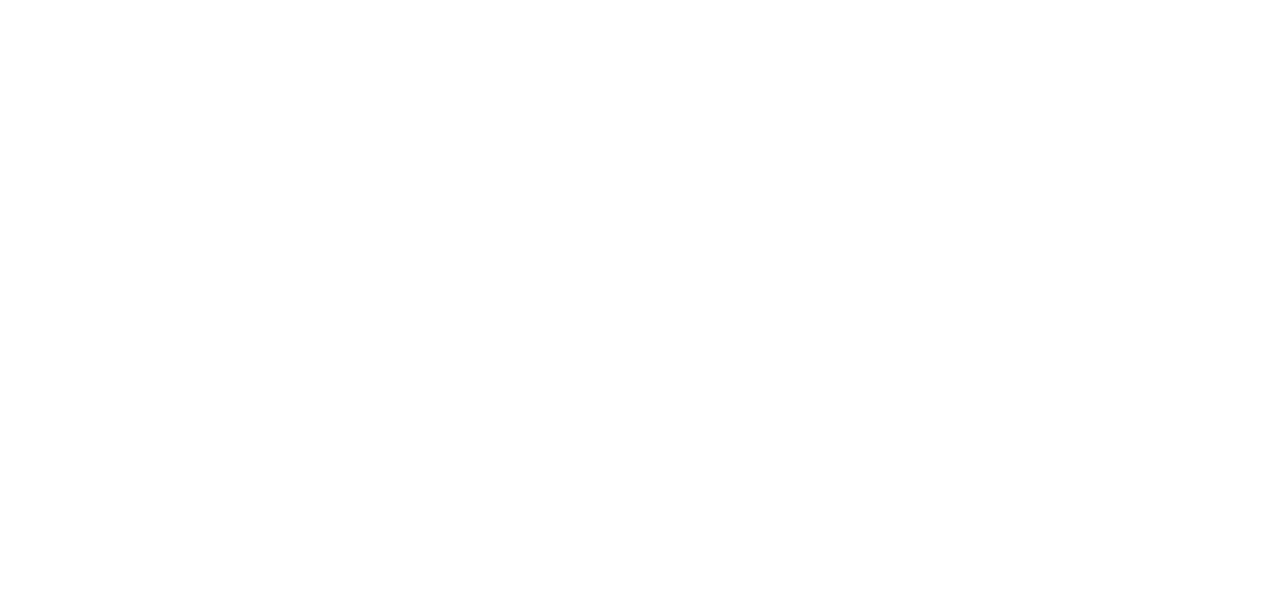
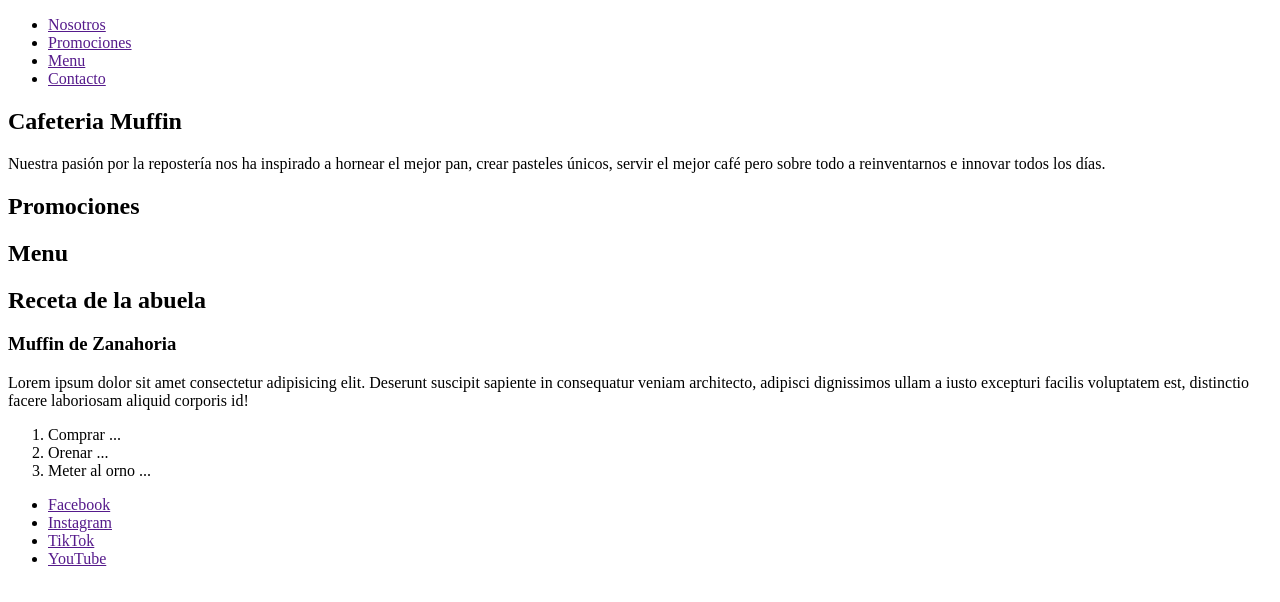
Before and after one commit to Velvett1521/pagina_web, a plain HTML site: page index.html in a window 1280 px wide. Drawn offline with Linux system fonts and the light colour scheme.

Commit message:
Commit de pagina v2

```diff
--- a/index.html
+++ b/index.html
@@ -1,11 +1,63 @@
 <!DOCTYPE html>
 <html lang="en">
+<!--Metadatos importantes para renderizar nuestra pagina-->
 <head>
     <meta charset="UTF-8">
     <meta name="viewport" content="width=device-width, initial-scale=1.0">
-    <title>Primer Pagina Guiño Guiño</title>
+    <title>Pasteleria: Muffin</title>
 </head>
 <body>
+    <header> <!--Esta es una etiqueta semantica de cabecera-->
+        <nav> <!--Barra de navegacion-->
+            <ul> <!--Lista desordenada-->
+                <li> <a href="">Nosotros</a> </li>
+                <li> <a href="">Promociones</a> </li>
+                <li> <a href="">Menu</a> </li>
+                <li> <a href="">Contacto</a> </li>
+            </ul>
+        </nav>
+    </header>
 
+    <!--Informacion principal de mi pagina-->
+    <main>
+        <!--Seccion sobre nosotros-->
+        <article>
+            <h1>Cafeteria Muffin</h1>
+            <p>Nuestra pasión por la repostería nos ha inspirado a hornear el mejor pan, crear pasteles únicos, servir el mejor café pero sobre todo a reinventarnos e innovar todos los días.</p>
+        </article>
+
+        <!--Seccion de promociones-->
+        <section>
+            <h2>Promociones</h2>
+        </section>
+
+        <!--Seccion de Menu-->
+        <section>
+            <h2>Menu</h2>
+        </section>
+
+        <!--Seccion de Contacto-->
+        <section>
+            <h2>Receta de la abuela</h2>
+            <h3>Muffin de Zanahoria</h3>
+            <p>Lorem ipsum dolor sit amet consectetur adipisicing elit. Deserunt suscipit sapiente in consequatur veniam architecto, adipisci dignissimos ullam a iusto excepturi facilis voluptatem est, distinctio facere laboriosam aliquid corporis id!</p>
+            <ol>
+                <li>Comprar ...</li>
+                <li>Orenar ...</li>
+                <li>Meter al orno ...</li>
+            </ol>
+        </section>
+
+    </main>
+
+    <!--Pie de pagina-->
+    <footer>
+        <ul>
+            <li><a href="">Facebook</a></li>
+            <li><a href="">Instagram</a></li>
+            <li><a href="">TikTok</a></li>
+            <li><a href="">YouTube</a></li>
+        </ul>
+    </footer>
 </body>
 </html>
```
